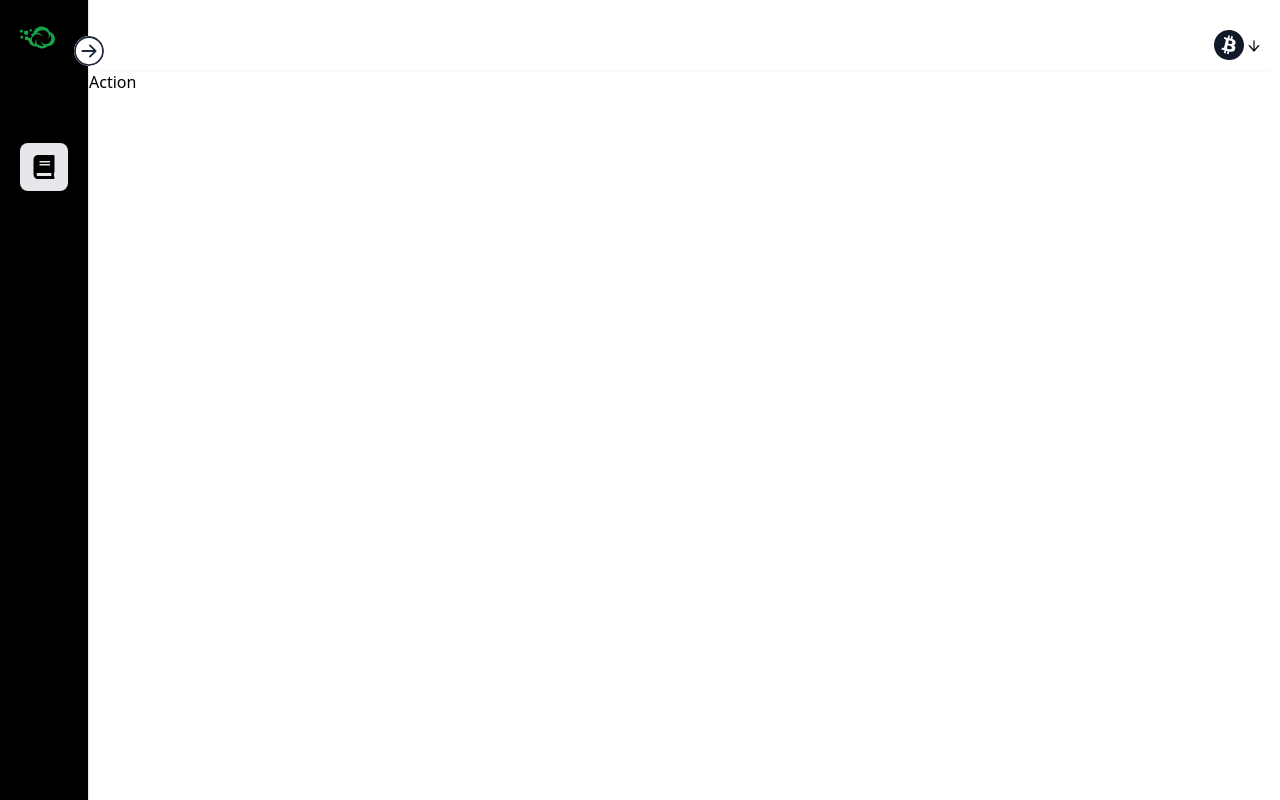
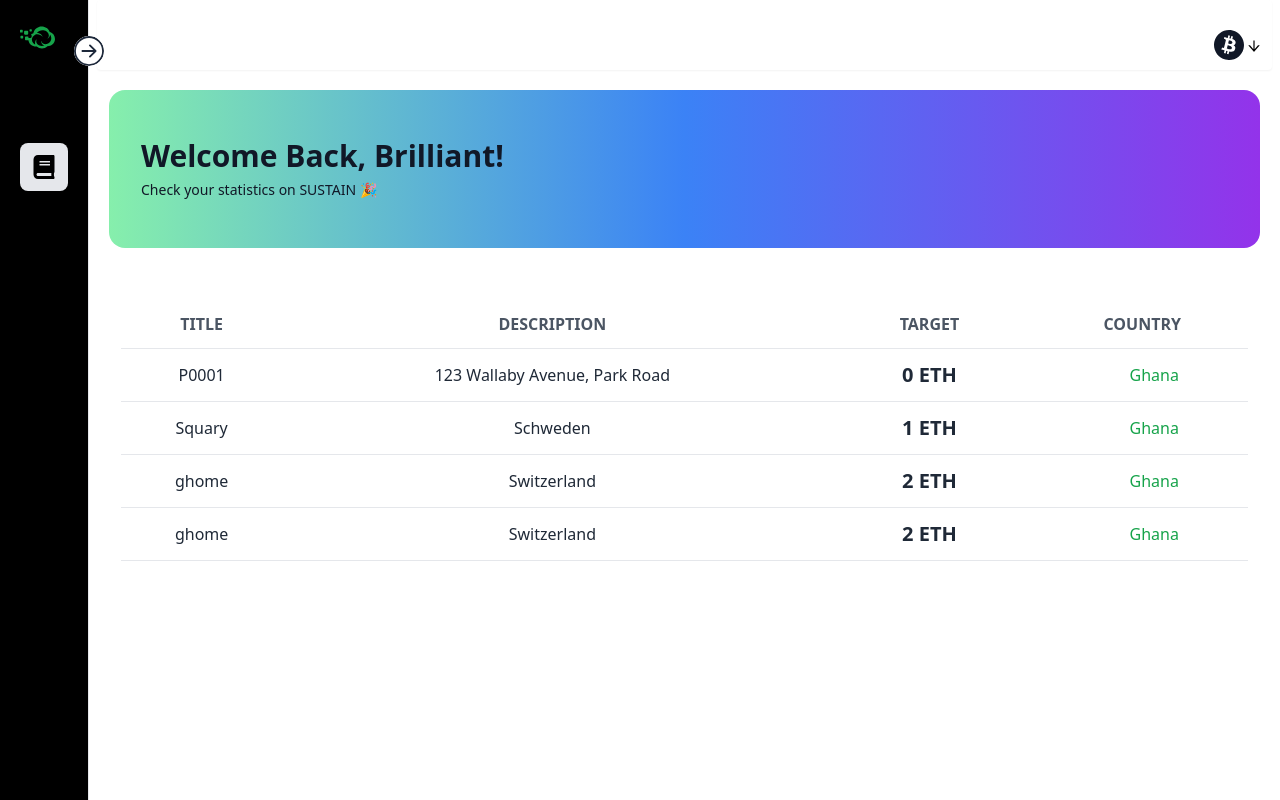
Before and after one commit to kwakyebrilliant/sustain, a React (Create React App) app: page /useraction in a window 1280 px wide. Built offline with nearby package versions, Linux system fonts and the light colour scheme; the HTML template or start-up script is replaced by a standard one.

Commit message:
action updates

```diff
--- a/src/dashboard/Pages/Action.js
+++ b/src/dashboard/Pages/Action.js
@@ -11,7 +11,116 @@ function Action() {
           <div className='grow'>
             <PartialNavbar />
 
-              Action
+            <div className='m-5'>
+
+            <header className="rounded-2xl inset-x-0 bottom-0 bg-gradient-to-r from-green-300 via-blue-500 to-purple-600">
+            <div className="max-w-screen-xl px-4 py-8 mx-auto sm:py-12 sm:px-6 lg:px-8">
+                <div className="sm:justify-between sm:items-center sm:flex">
+                <div className="text-center sm:text-left">
+                    <h1 className="text-2xl font-bold text-gray-900 sm:text-3xl">
+                    Welcome Back, Brilliant!
+                    </h1>
+
+                    <p className="mt-1.5 text-sm text-gray-900">
+                    Check your statistics on SUSTAIN 🎉
+                    </p>
+                </div>
+
+
+                </div>
+            </div>
+            </header>
+            </div>
+
+
+            <div className='p-8'>
+            <table className="w-full">
+            <thead>
+                <tr>
+                    <th className="p-3 font-bold uppercase text-gray-600 border-b hidden lg:table-cell">Title</th>
+                    <th className="p-3 font-bold uppercase text-gray-600 border-b hidden lg:table-cell">Description</th>
+                    <th className="p-3 font-bold uppercase text-gray-600 border-b hidden lg:table-cell">Target</th>
+                    <th className="p-3 font-bold uppercase text-gray-600 border-b hidden lg:table-cell">Country</th>
+                </tr>
+            </thead>
+            <tbody>
+                <tr className="bg-white lg:hover:bg-gray-100 flex lg:table-row flex-row lg:flex-row flex-wrap lg:flex-no-wrap mb-10 lg:mb-0">
+                    <td className="w-full lg:w-auto p-3 text-gray-800 text-center border-b block lg:table-cell relative lg:static">
+                        <span className="lg:hidden absolute top-0 left-0 bg-blue-200 px-2 py-1 text-xs font-bold uppercase">Title</span>
+                        P0001
+                    </td>
+                    <td className="w-full lg:w-auto p-3 text-gray-800 border-b text-center block lg:table-cell relative lg:static">
+                        <span className="lg:hidden absolute top-0 left-0 bg-blue-200 px-2 py-1 text-xs font-bold uppercase">Description</span>
+                        123 Wallaby Avenue, Park Road
+                    </td>
+                    <td className="w-full lg:w-auto p-3 text-gray-800 border-b text-center block lg:table-cell relative lg:static">
+                        <span className="lg:hidden absolute top-0 left-0 bg-blue-200 px-2 py-1 text-xs font-bold uppercase">Target</span>
+                        <span className="rounded py-1 px-3 text-xl font-bold">0 ETH</span>
+                    </td>
+                    <td className="w-full lg:w-auto p-3 text-gray-800 border-b text-center block lg:table-cell relative lg:static">
+                        <span className="lg:hidden absolute top-0 left-0 bg-blue-200 px-2 py-1 text-xs font-bold uppercase">Country</span>
+                        <a className="text-green-600 hover:text-blue-600 pl-6" >Ghana</a>
+                    </td>
+                </tr>
+                <tr className="bg-white lg:hover:bg-gray-100 flex lg:table-row flex-row lg:flex-row flex-wrap lg:flex-no-wrap mb-10 lg:mb-0">
+                    <td className="w-full lg:w-auto p-3 text-gray-800 text-center border-b block lg:table-cell relative lg:static">
+                        <span className="lg:hidden absolute top-0 left-0 bg-blue-200 px-2 py-1 text-xs font-bold uppercase">Title</span>
+                        Squary
+                    </td>
+                    <td className="w-full lg:w-auto p-3 text-gray-800 border-b text-center block lg:table-cell relative lg:static">
+                        <span className="lg:hidden absolute top-0 left-0 bg-blue-200 px-2 py-1 text-xs font-bold uppercase">Description</span>
+                        Schweden
+                    </td>
+                    <td className="w-full lg:w-auto p-3 text-gray-800 border-b text-center block lg:table-cell relative lg:static">
+                        <span className="lg:hidden absolute top-0 left-0 bg-blue-200 px-2 py-1 text-xs font-bold uppercase">Target</span>
+                        <span className="rounded py-1 px-3 text-xl font-bold">1 ETH</span>
+                    </td>
+                    <td className="w-full lg:w-auto p-3 text-gray-800 border-b text-center block lg:table-cell relative lg:static">
+                        <span className="lg:hidden absolute top-0 left-0 bg-blue-200 px-2 py-1 text-xs font-bold uppercase">Country</span>
+                        <a href="/#" className="text-green-600 hover:text-blue-600 pl-6">Ghana</a>
+                    </td>
+                </tr>
+                <tr className="bg-white lg:hover:bg-gray-100 flex lg:table-row flex-row lg:flex-row flex-wrap lg:flex-no-wrap mb-10 lg:mb-0">
+                    <td className="w-full lg:w-auto p-3 text-gray-800 text-center border-b block lg:table-cell relative lg:static">
+                        <span className="lg:hidden absolute top-0 left-0 bg-blue-200 px-2 py-1 text-xs font-bold uppercase">Title</span>
+                ghome
+                    </td>
+                    <td className="w-full lg:w-auto p-3 text-gray-800 border-b text-center block lg:table-cell relative lg:static">
+                        <span className="lg:hidden absolute top-0 left-0 bg-blue-200 px-2 py-1 text-xs font-bold uppercase">Description</span>
+                        Switzerland
+                    </td>
+                    <td className="w-full lg:w-auto p-3 text-gray-800 border-b text-center block lg:table-cell relative lg:static">
+                        <span className="lg:hidden absolute top-0 left-0 bg-blue-200 px-2 py-1 text-xs font-bold uppercase">Target</span>
+                        <span className="rounded py-1 px-3 text-xl font-bold">2 ETH</span>
+                    </td>
+                    <td className="w-full lg:w-auto p-3 text-gray-800 border-b text-center block lg:table-cell relative lg:static">
+                        <span className="lg:hidden absolute top-0 left-0 bg-blue-200 px-2 py-1 text-xs font-bold uppercase">Country</span>
+                        <a href="/#" className="text-green-600 hover:text-blue-600 pl-6">Ghana</a>
+                    </td>
+                </tr>
+                <tr className="bg-white lg:hover:bg-gray-100 flex lg:table-row flex-row lg:flex-row flex-wrap lg:flex-no-wrap mb-10 lg:mb-0">
+                    <td className="w-full lg:w-auto p-3 text-gray-800 text-center border-b block lg:table-cell relative lg:static">
+                        <span className="lg:hidden absolute top-0 left-0 bg-blue-200 px-2 py-1 text-xs font-bold uppercase">Title</span>
+                ghome
+                    </td>
+                    <td className="w-full lg:w-auto p-3 text-gray-800 border-b text-center block lg:table-cell relative lg:static">
+                        <span className="lg:hidden absolute top-0 left-0 bg-blue-200 px-2 py-1 text-xs font-bold uppercase">Description</span>
+                        Switzerland
+                    </td>
+                    <td className="w-full lg:w-auto p-3 text-gray-800 border-b text-center block lg:table-cell relative lg:static">
+                        <span className="lg:hidden absolute top-0 left-0 bg-blue-200 px-2 py-1 text-xs font-bold uppercase">Target</span>
+                        <span className="rounded py-1 px-3 text-xl font-bold">2 ETH</span>
+                    </td>
+                    <td className="w-full lg:w-auto p-3 text-gray-800 border-b text-center block lg:table-cell relative lg:static">
+                        <span className="lg:hidden absolute top-0 left-0 bg-blue-200 px-2 py-1 text-xs font-bold uppercase">Country</span>
+                        <a href="/#" className="text-green-600 hover:text-blue-600 pl-6">Ghana</a>
+                    </td>
+                </tr>
+
+            </tbody>
+        </table>
+        </div>
+
 
           </div>
         </div>
```
